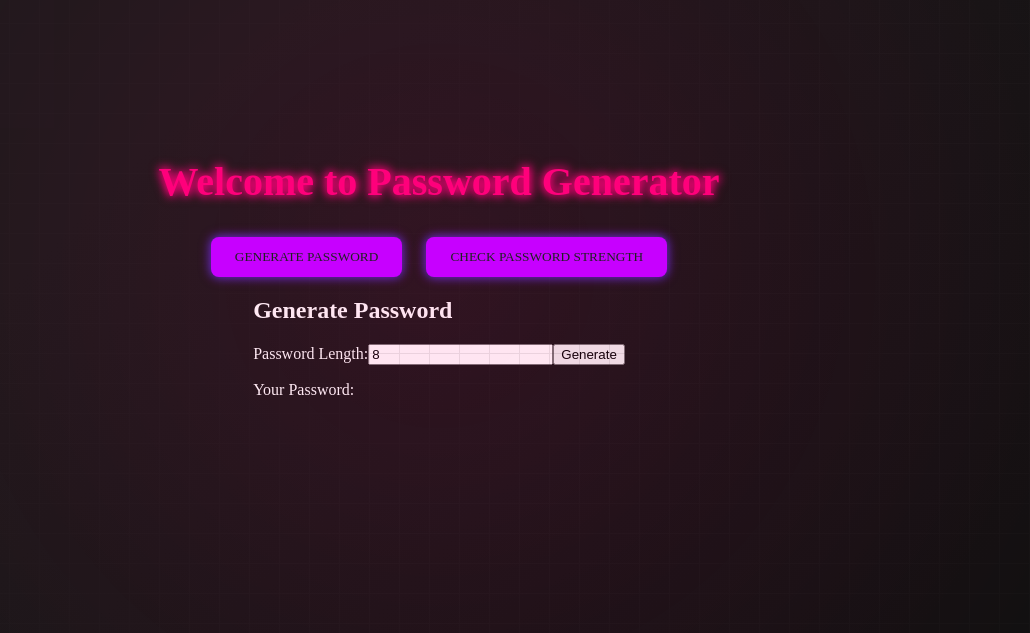
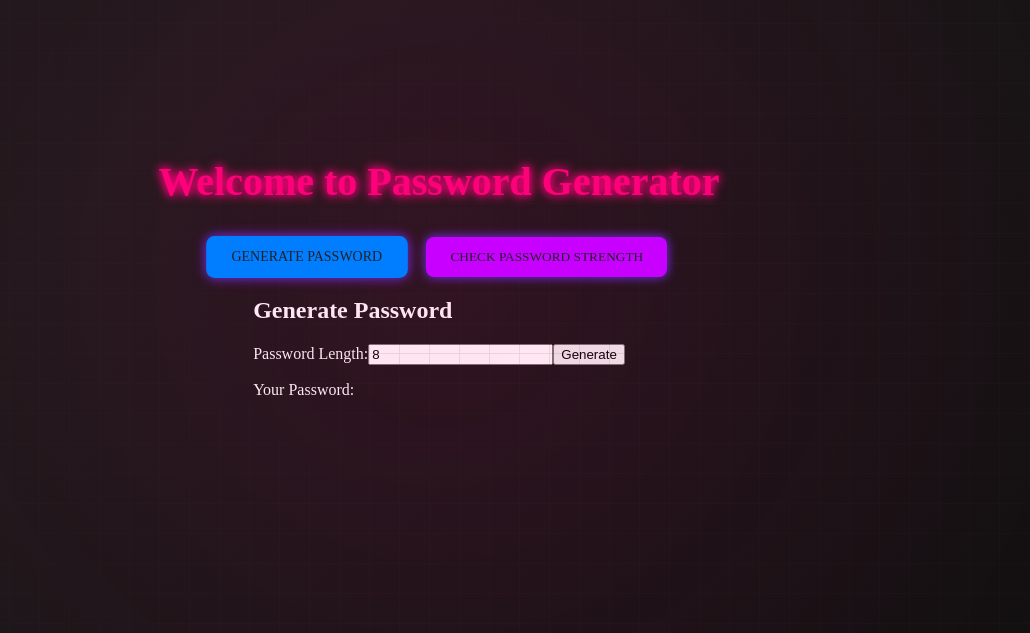
Before and after one commit to alihassanmsf/Password-Generator, an Angular app: page /generate in a window 1280 px wide. Shown: the part 127-760 px from the top of the page, without its empty margins (201-1231 px from the left). Built offline with nearby package versions, Linux system fonts and the light colour scheme.

Commit message:
Import the active route

```diff
--- a/src/app/app.component.ts
+++ b/src/app/app.component.ts
@@ -1,4 +1,5 @@
 import { Component } from '@angular/core';
+import { Router } from '@angular/router';
 
 @Component({
   selector: 'app-root',
@@ -7,4 +8,12 @@ import { Component } from '@angular/core';
 })
 export class AppComponent {
   title = 'PasswordGenerator';
+
+  activeRoute: string = '';
+
+  constructor(private router: Router) {
+    this.router.events.subscribe(() => {
+      this.activeRoute = this.router.url;
+    });
+  }
 }
```
